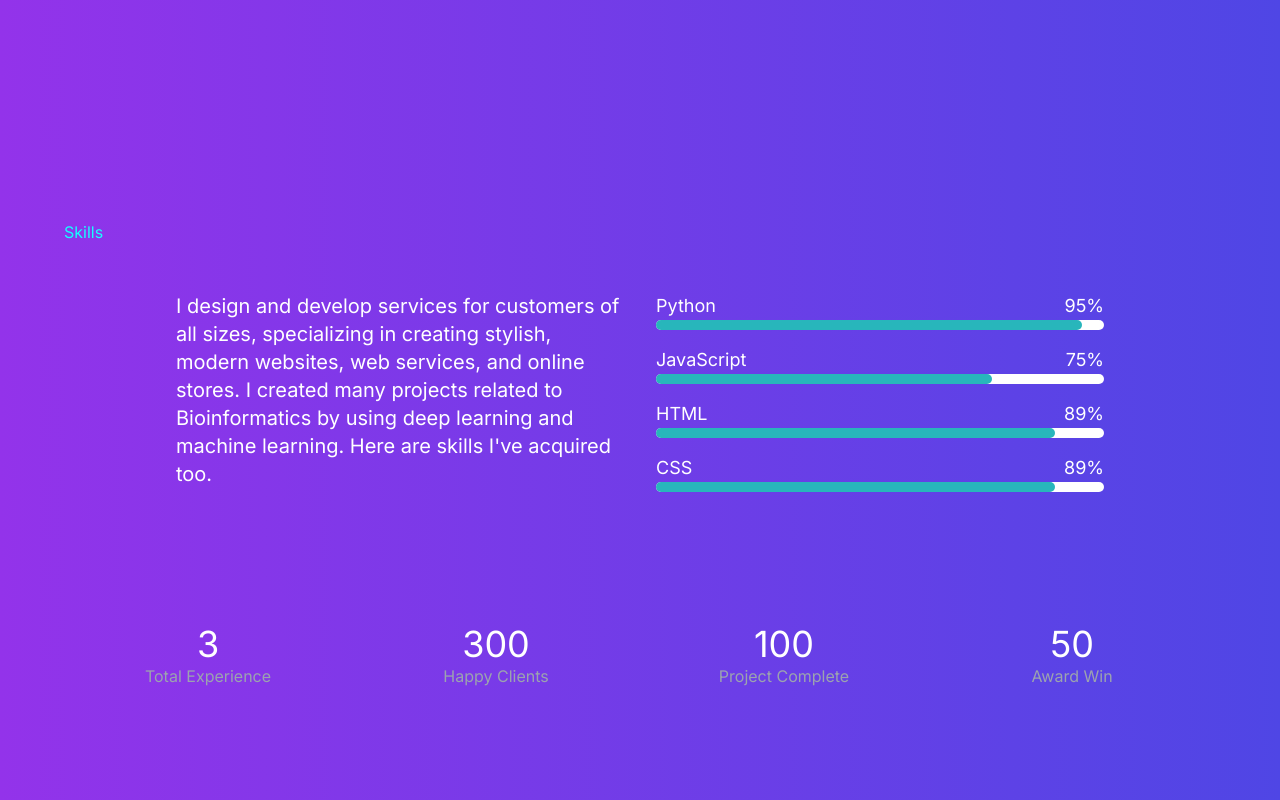
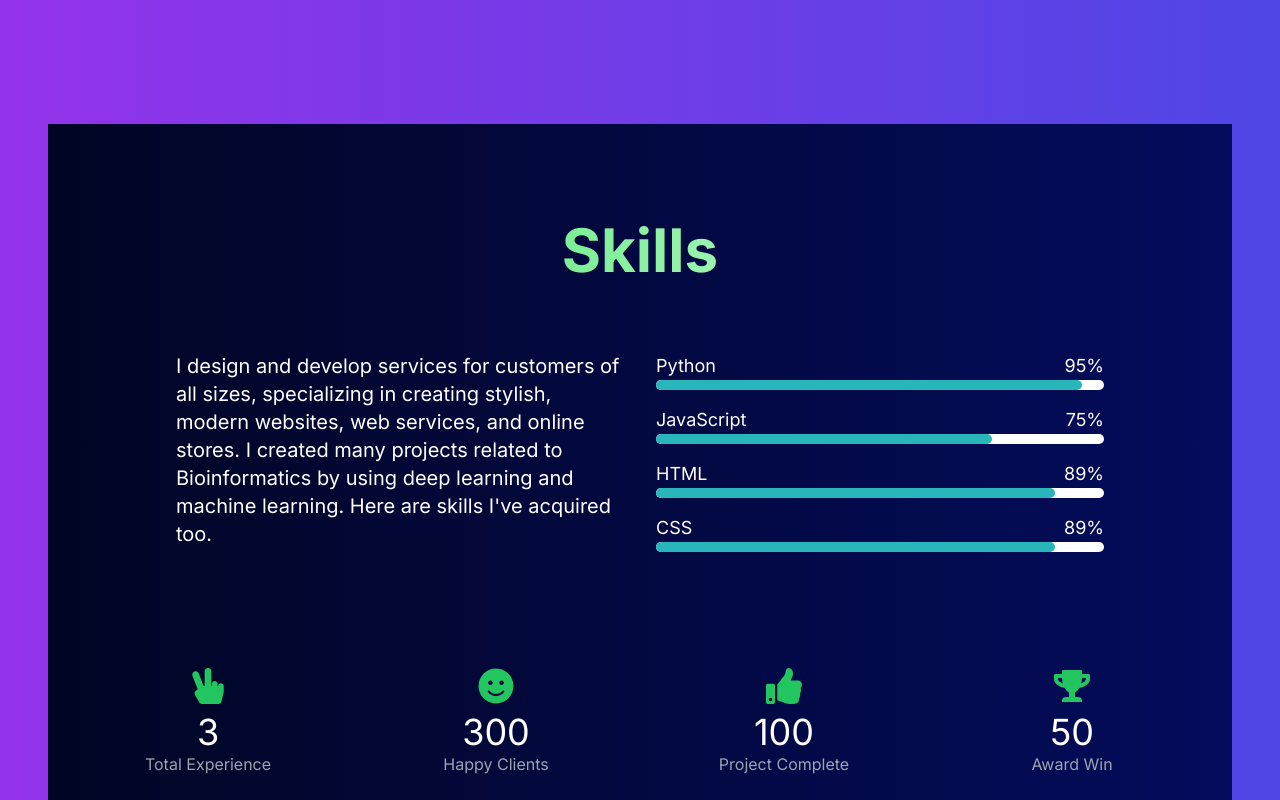
Before and after one commit to mubashir1837/next-portfolio, a Next.js app: page / in a window 1280 px wide. Shown: the part 1080-1880 px from the top of the page. Built offline with nearby package versions, Linux system fonts and the light colour scheme.

Commit message:
portfolio

```diff
--- a/app/components/Skills.jsx
+++ b/app/components/Skills.jsx
@@ -1,6 +1,7 @@
 "use client";
 import React from "react";
 import SEO from '../components/SEO';
+import { FaHandPeace, FaSmile, FaThumbsUp, FaTrophy } from 'react-icons/fa';
 
 const Skills = () => {
   return (
@@ -10,8 +11,8 @@ const Skills = () => {
         description="A list of my skills and technologies I'm proficient in."
         keywords="skills, technologies, proficiency Planner, Ahrefs, SEMrush,"
       />
-      <section className="min-h-screen px-4 py-24">
-        <h1 className="text-transparent bg-clip-text bg-gradient-to-r from-[#1ff] to-[#fff]">
+      <section className="min-h-screen px-4 py-24 bg-gradient-to-r from-[#010524] to-[#040c5c]">
+        <h1 className="text-4xl sm:text-5xl lg:text-6xl font-bold mb-6 text-transparent bg-clip-text text-center bg-gradient-to-r from-[#19e345] to-[#fff]">
           Skills
         </h1>
         <div className="container-fluid py-12">
@@ -19,7 +20,7 @@ const Skills = () => {
             <div className="flex flex-wrap -mx-4">
               <div className="w-full lg:w-1/12"></div>
               <div className="w-full lg:w-5/12 px-4">
-                <p className="text-lg sm:text-xl mb-8 text-left text-white">
+                <p className="text-white text-base sm:text-lg mb-6 lg:text-xl">
                   I design and develop services for customers of all sizes, specializing in creating stylish, modern websites, web services, and online stores. I created many projects related to Bioinformatics by using deep learning and machine learning. Here are skills I&apos;ve acquired too.
                 </p>
               </div>
@@ -70,7 +71,7 @@ const Skills = () => {
               <div className="w-full sm:w-1/2 lg:w-1/4 px-4 mb-8">
                 <div className="text-center">
                   <span className="block mb-2">
-                    <i className="fa fa-hand-peace-o text-green-500"></i>
+                    <FaHandPeace className="text-4xl text-green-500 mx-auto" />
                   </span>
                   <h5 className="text-4xl text-white">3</h5>
                   <p className="text-gray-400">Total Experience</p>
@@ -79,7 +80,7 @@ const Skills = () => {
               <div className="w-full sm:w-1/2 lg:w-1/4 px-4 mb-8">
                 <div className="text-center">
                   <span className="block mb-2">
-                    <i className="fa fa-smile-o text-green-500"></i>
+                    <FaSmile className="text-4xl text-green-500 mx-auto" />
                   </span>
                   <h5 className="text-4xl text-white">300</h5>
                   <p className="text-gray-400">Happy Clients</p>
@@ -88,7 +89,7 @@ const Skills = () => {
               <div className="w-full sm:w-1/2 lg:w-1/4 px-4 mb-8">
                 <div className="text-center">
                   <span className="block mb-2">
-                    <i className="fa fa-thumbs-up text-green-500"></i>
+                    <FaThumbsUp className="text-4xl text-green-500 mx-auto" />
                   </span>
                   <h5 className="text-4xl text-white">100</h5>
                   <p className="text-gray-400">Project Complete</p>
@@ -97,7 +98,7 @@ const Skills = () => {
               <div className="w-full sm:w-1/2 lg:w-1/4 px-4 mb-8">
                 <div className="text-center">
                   <span className="block mb-2">
-                    <i className="fa fa-trophy text-green-500"></i>
+                    <FaTrophy className="text-4xl text-green-500 mx-auto" />
                   </span>
                   <h5 className="text-4xl text-white">50</h5>
                   <p className="text-gray-400">Award Win</p>
--- a/package.json
+++ b/package.json
@@ -15,7 +15,7 @@
     "next": "14.2.3",
     "react": "^18",
     "react-dom": "^18",
-    "react-icons": "^5.2.0",
+    "react-icons": "^5.2.1",
     "react-spring": "^9.7.3",
     "react-typewriter-effect": "^1.1.0"
   },
```
Also changed, not shown: 1 other file (tests, documents, lock files or other folders).
